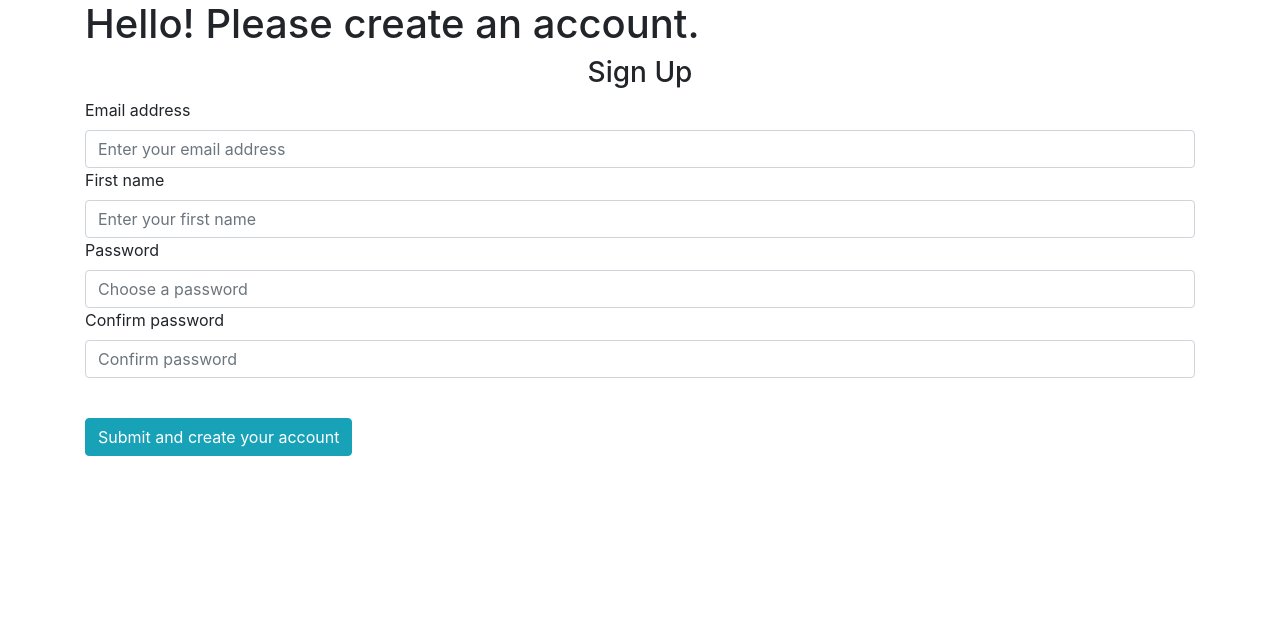
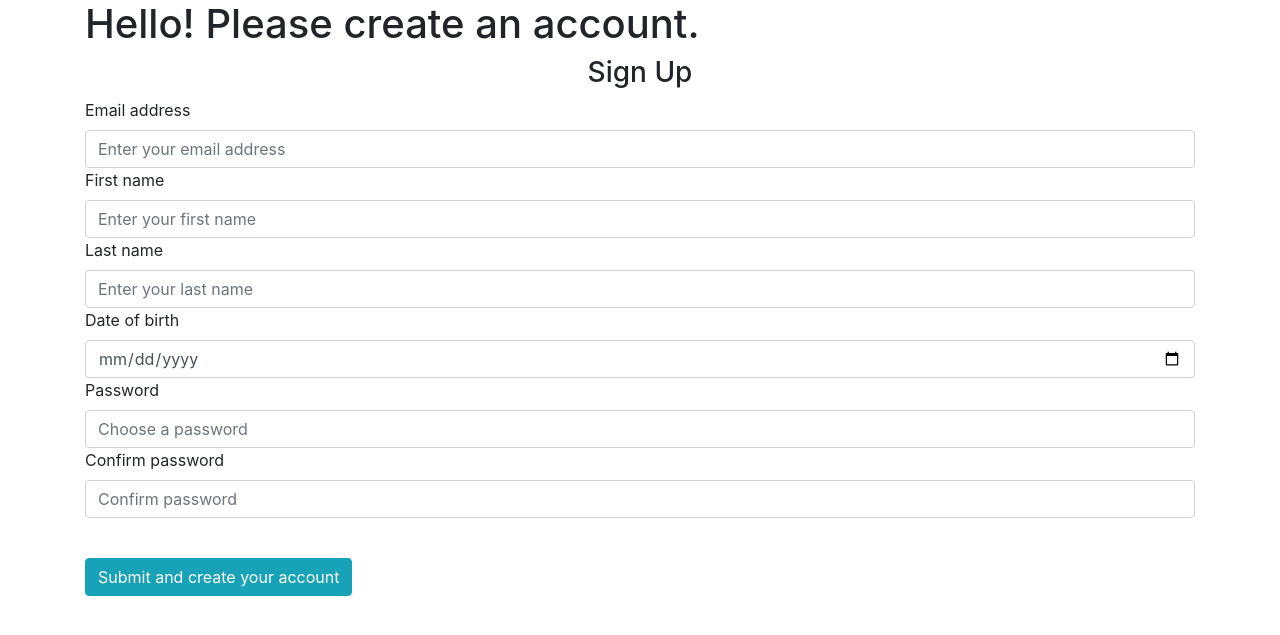
Before and after one commit to AndraPopa/Flask-Notes-and-Meeting-Planner, a Flask app: page /sign-up in a window 1280 px wide. Shown: the part 56-691 px from the top of the page. Run offline with Flask 3, Linux system fonts and the light colour scheme; some libraries are stand-ins or nearby versions.

Commit message:
expanded form for sign up

```diff
--- a/planner/templates/signup.html
+++ b/planner/templates/signup.html
@@ -23,6 +23,21 @@
                 name="first_name"
                 placeholder="Enter your first name"
         />
+        <label for="last_name">Last name</label>
+        <input
+                type="text"
+                class="form-control"
+                id="last_name"
+                name="last_name"
+                placeholder="Enter your last name"
+        />
+        <label for="date_birth">Date of birth</label>
+        <input
+                type="date"
+                class="form-control"
+                id="date_birth"
+                name="date_birth"
+        />
         <label for="password1">Password</label>
         <input
                 type="password"
```
